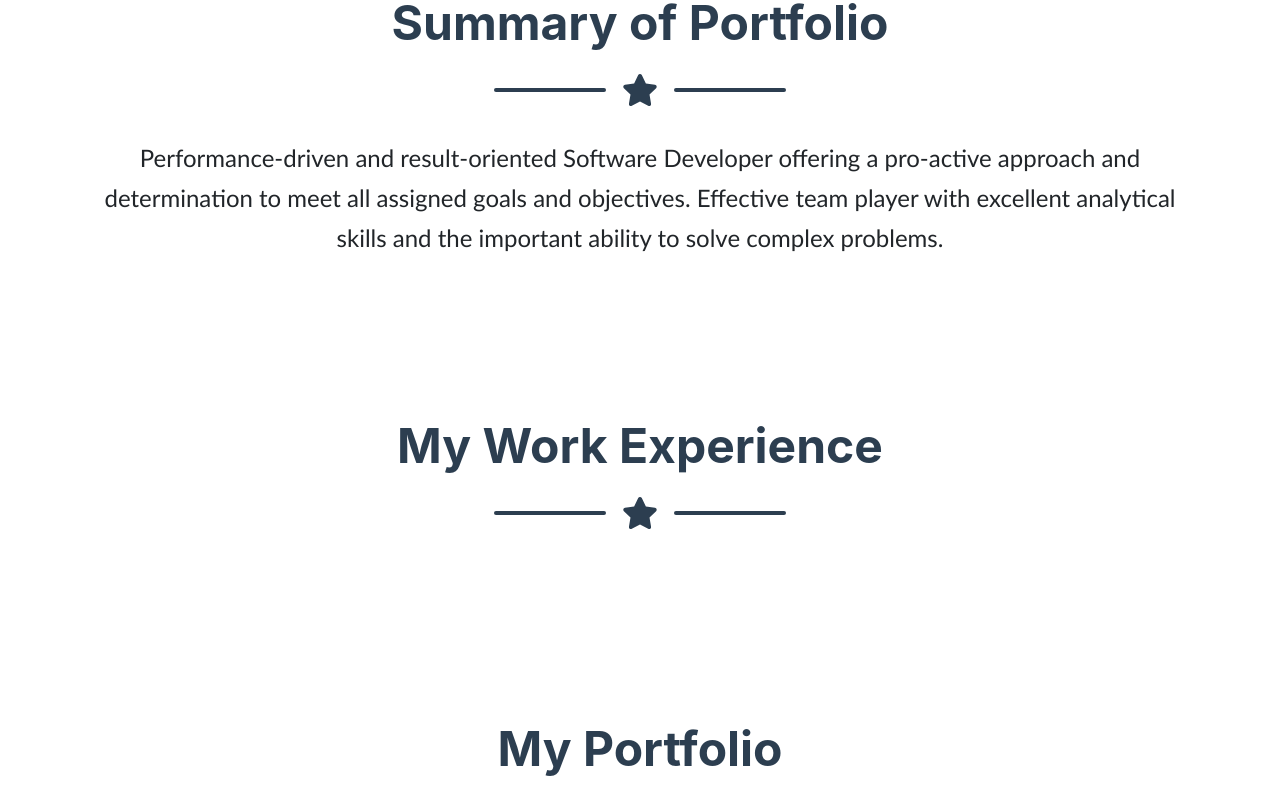
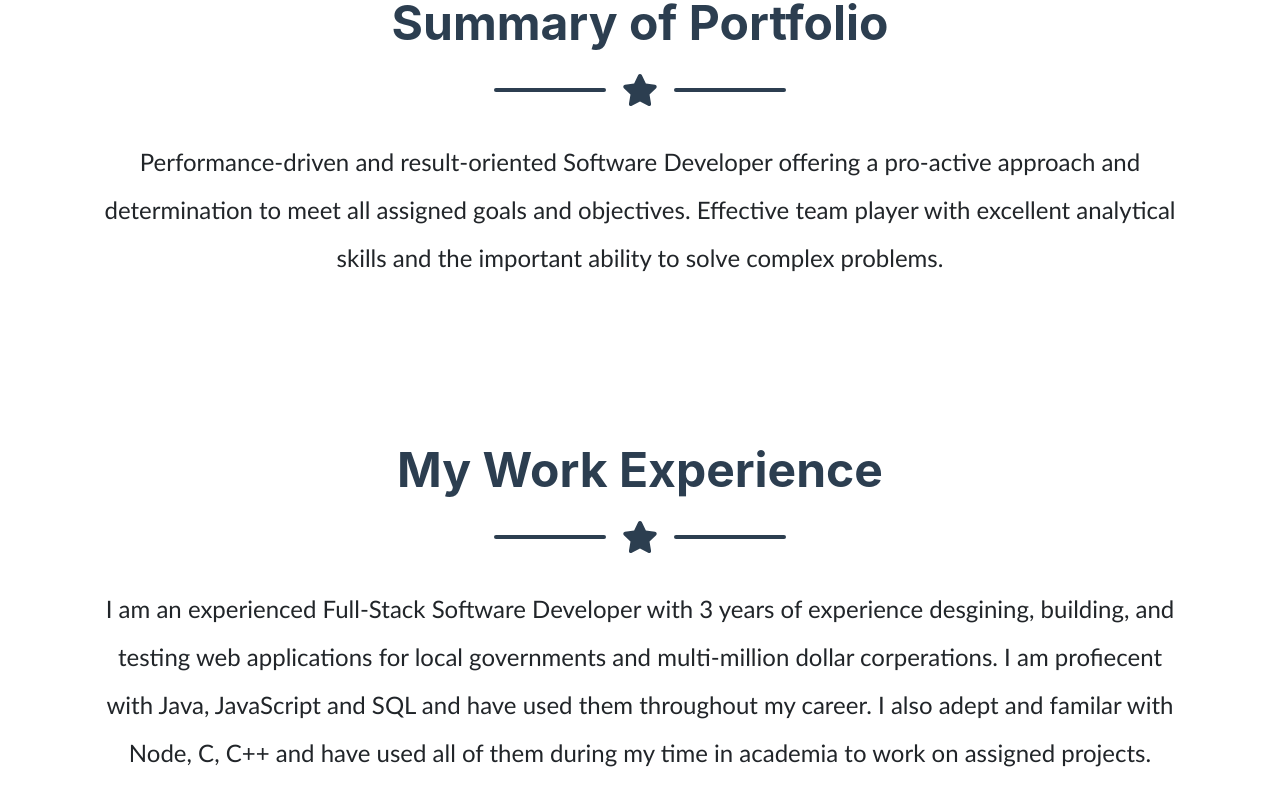
Before and after one commit to Berkeley-gov/myportfolio.github.io, a plain HTML site: page index.html in a window 1280 px wide. Shown: the part 848-1637 px from the top of the page. Drawn offline with nearby package versions, Linux system fonts and the light colour scheme; a web font is replaced by a local one.

Commit message:
added work experience section to the web page

```diff
--- a/css/theme.css
+++ b/css/theme.css
@@ -9,7 +9,7 @@
 
 .customFontSize {
     font-size: 1.5rem;
-    line-height: 2.5rem;
+    line-height: 3rem;
 }
 
 .align {
--- a/index.html
+++ b/index.html
@@ -86,7 +86,10 @@
                 </div>
             </div>
             <div class="row justify-content-center">
-
+                <div class="customDivPadding customFontSize align">
+                    I am an experienced Full-Stack Software Developer with 3 years of experience desgining, building, and testing web applications for local governments and multi-million dollar corperations.
+                    I am profiecent with Java, JavaScript and SQL and have used them throughout my career. I also adept and familar with Node, C, C++ and have used all of them during my time in academia to work on assigned projects.
+                </div>
             </div>
         </section>
 
```
